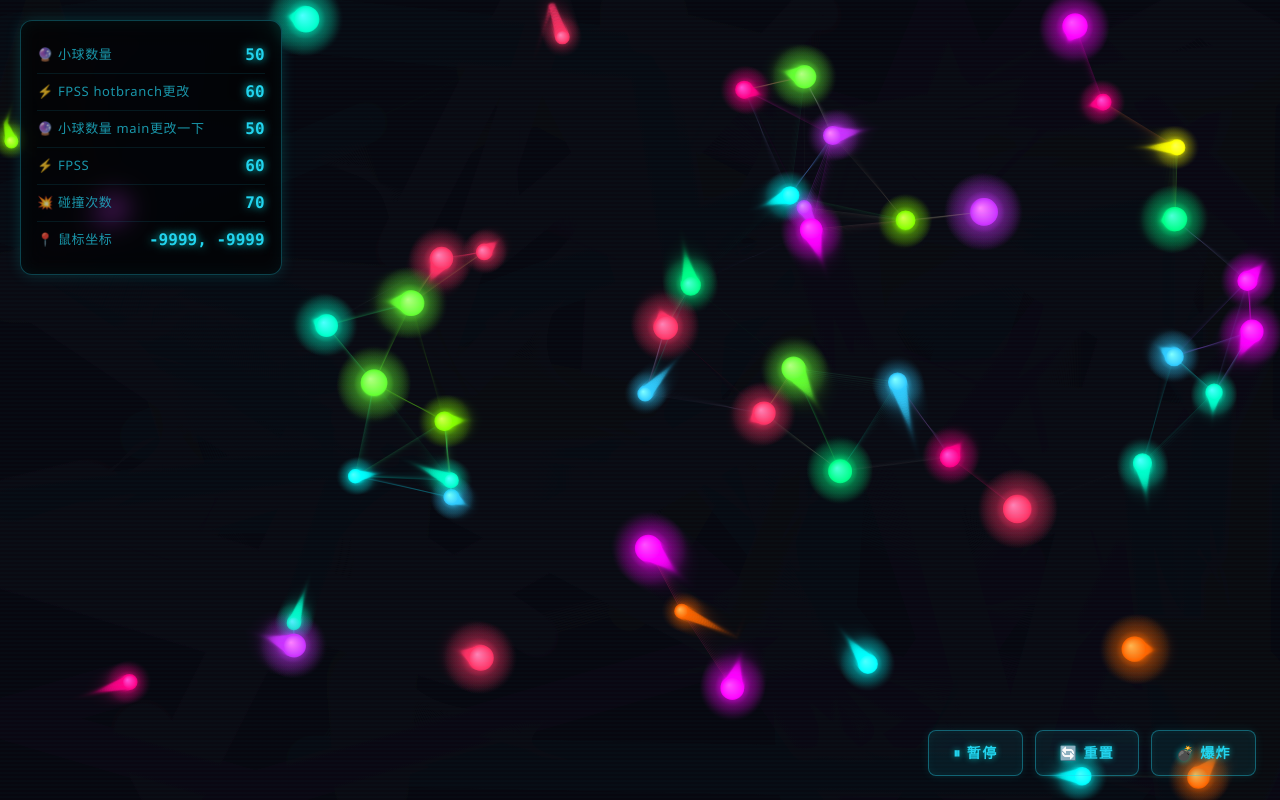
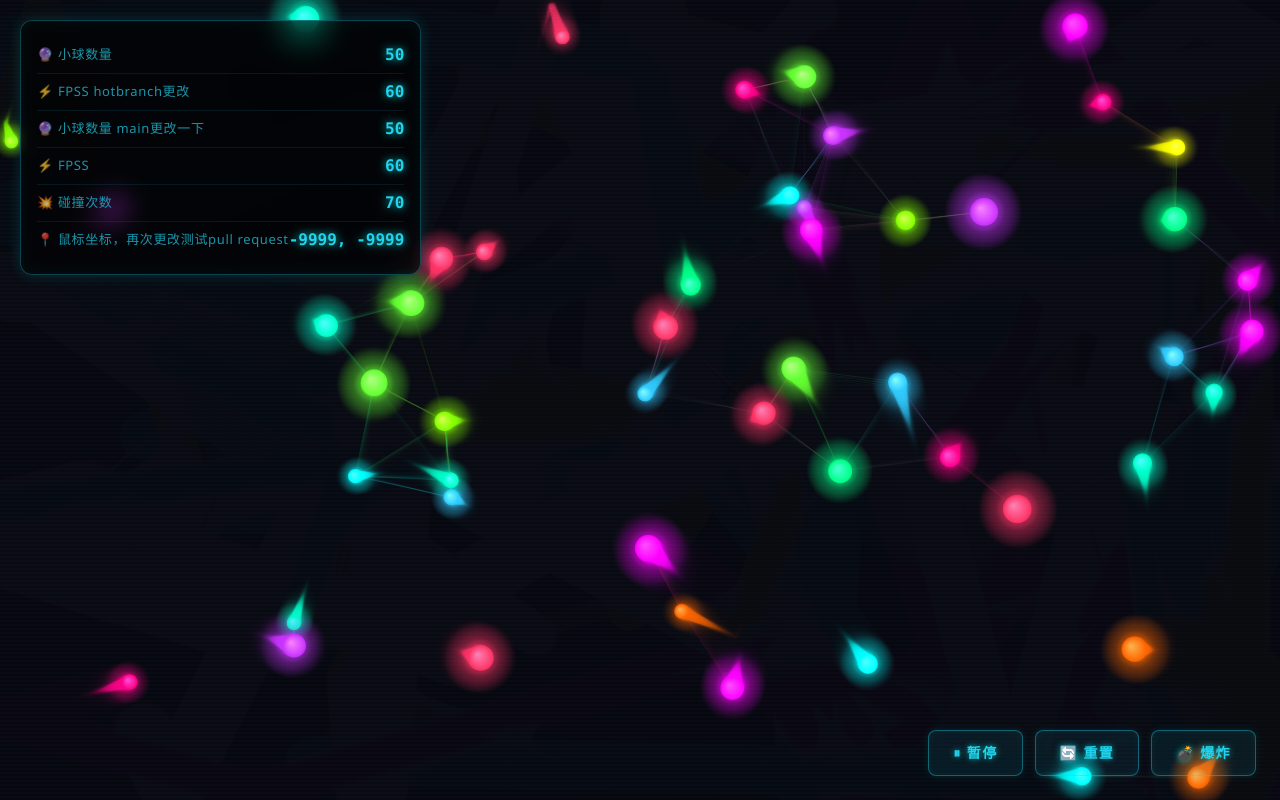
Before and after one commit to chy-2000/neon-ball-lab-next, a Next.js app: page / in a window 1280 px wide. Built offline with nearby package versions, Linux system fonts and the light colour scheme.

Commit message:
测试pull request

```diff
--- a/src/app/components/HUD.tsx
+++ b/src/app/components/HUD.tsx
@@ -16,7 +16,7 @@ export default function HUD({ ballCount, fps, collisionCount, mousePos }: HUDPro
     { label: '🔮 小球数量 main更改一下', value: ballCount },
     { label: '⚡ FPSS', value: fps },
     { label: '💥 碰撞次数', value: collisionCount },
-    { label: '📍 鼠标坐标', value: mousePos },
+    { label: '📍 鼠标坐标，再次更改测试pull request', value: mousePos },
   ];
 
   return (
```
